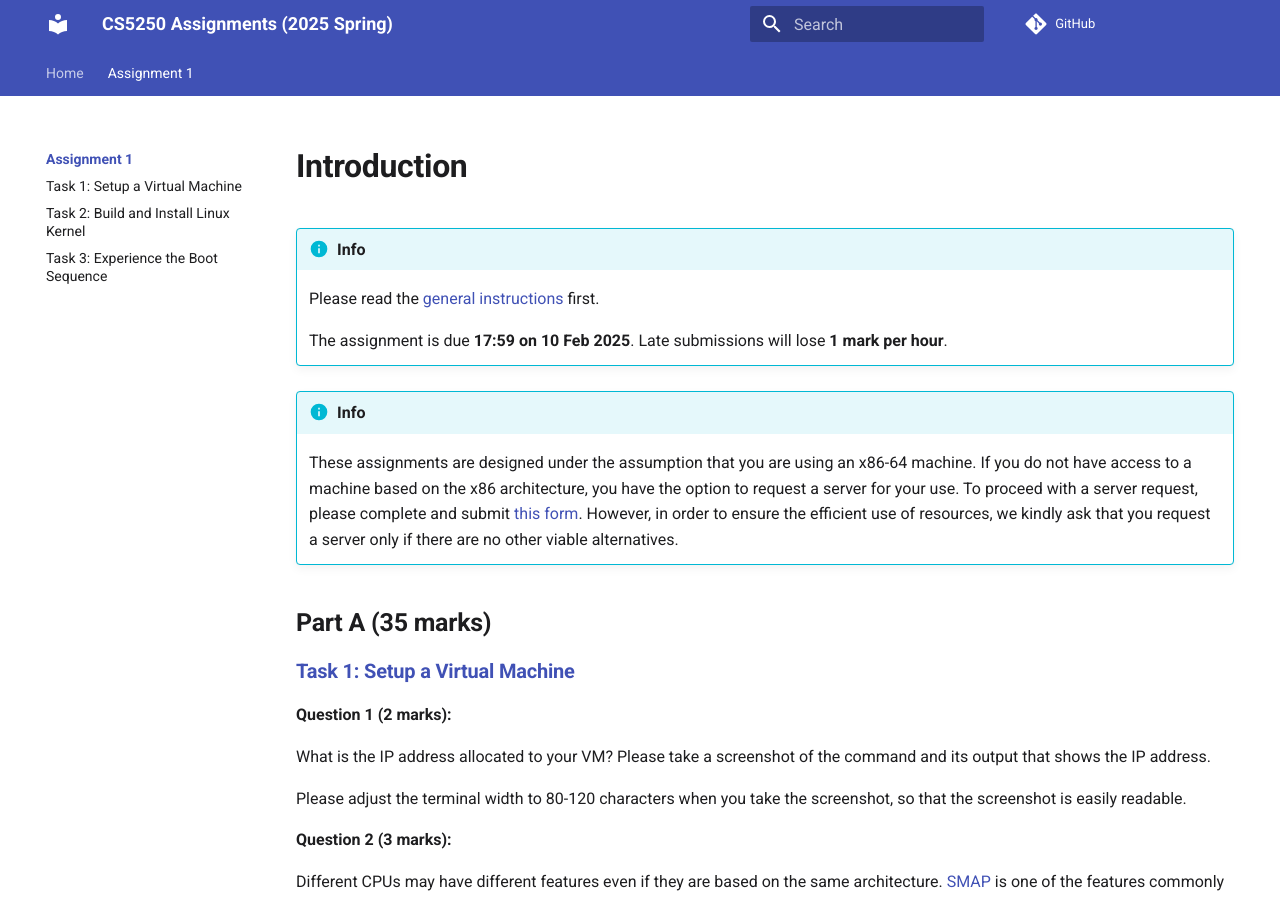
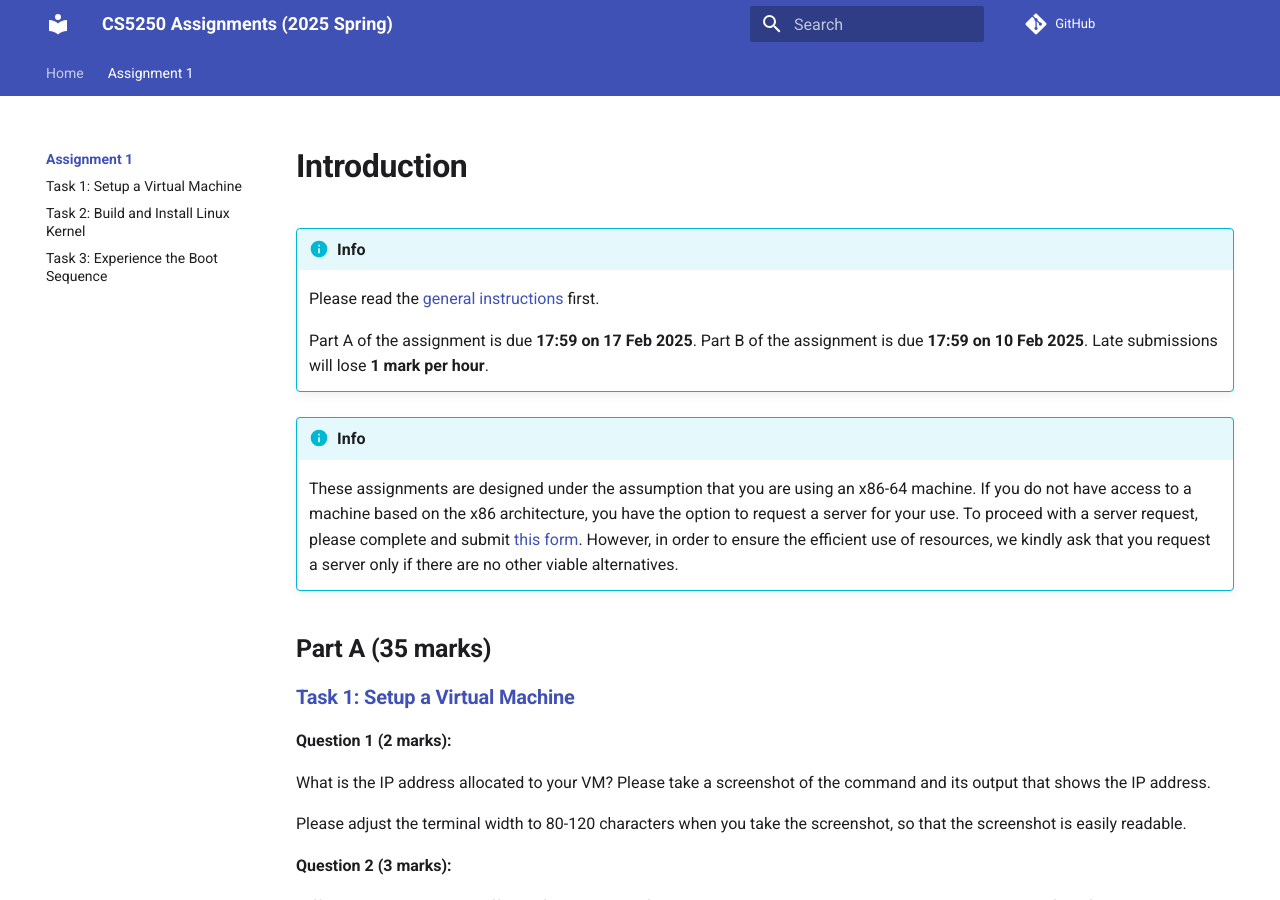
Before and after one commit to nus-cs5250/25s, an MkDocs documentation site: the page built from docs/asg1/index.md, in a window 1280 px wide and 900 px high. Built offline with MkDocs 1.6.1 and Material for MkDocs 9.7.7, drawn with Linux system fonts in a browser that asks for light colours; comment, search, counter and statistics services are not loaded.

Commit message:
asg1: extend deadline (#15)

```diff
--- a/docs/asg1/index.md
+++ b/docs/asg1/index.md
@@ -4,7 +4,8 @@
 
       Please read the [general instructions](../index.md) first.
 
-      The assignment is due **17:59 on 10 Feb 2025**.
+      Part A of the assignment is due **17:59 on 17 Feb 2025**.
+      Part B of the assignment is due **17:59 on 10 Feb 2025**.
       Late submissions will lose **1 mark per hour**.
 
 !!! info
```
